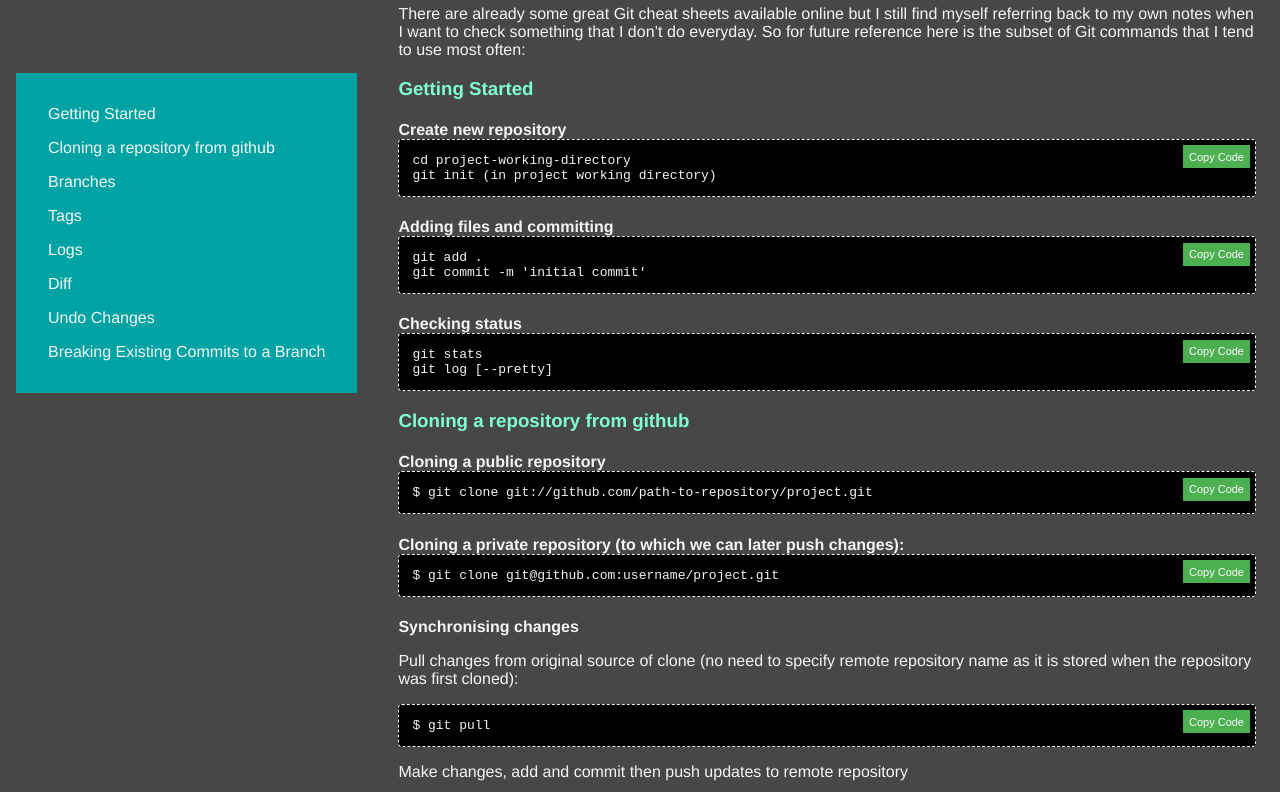
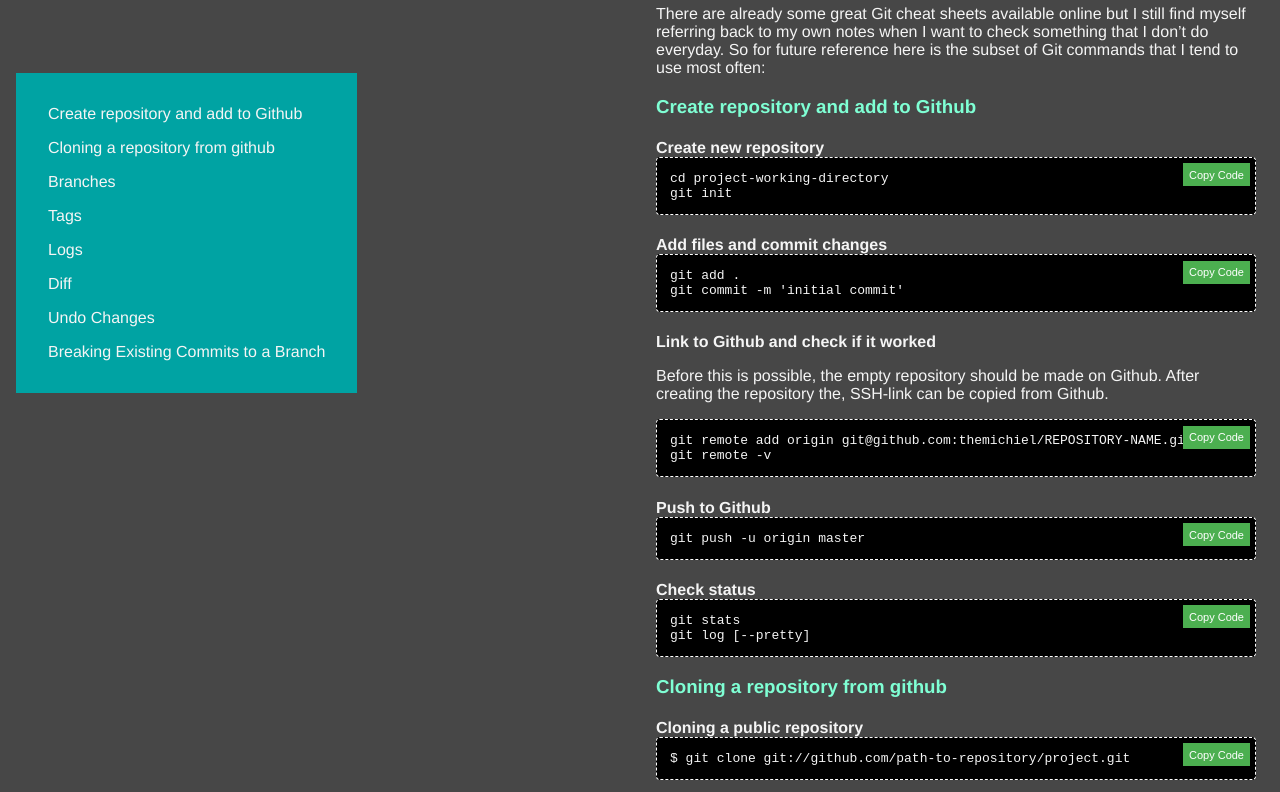
Before and after one commit to michiel-theelen/git-cheatsheet, a plain HTML site: page index.html in a window 1280 px wide. Shown: the part 103-895 px from the top of the page. Drawn offline with Linux system fonts and the light colour scheme.

Commit message:
included remote add + push commands

```diff
--- a/index.html
+++ b/index.html
@@ -12,16 +12,24 @@
       <div class="article-content">
         <p>There are already some great Git cheat sheets available online but I still find myself referring back to my own notes when I want to check something that I don’t do everyday. So for future reference here is the subset of Git commands that I tend to use most often:</p>
 
-        <h3 id="getting-started">Getting Started</h3>
+        <h3 id="getting-started">Create repository and add to Github</h3>
         <h4 id="create-new-repository">Create new repository</h4>
         <pre class="terminal"><code>cd project-working-directory
-        git init (in project working directory)</code></pre>
+        git init</code></pre>
 
-        <h4 id="adding-files-and-committing">Adding files and committing</h4>
+        <h4 id="adding-files-and-committing">Add files and commit changes</h4>
         <pre class="terminal"><code>git add .
         git commit -m 'initial commit'</code></pre>
 
-        <h4 id="checking-status">Checking status</h4>
+        <h4 id="linking github">Link to Github and check if it worked</h4>
+        <p>Before this is possible, the empty repository should be made on Github. After creating the repository the, SSH-link can be copied from Github.</p>
+        <pre class="terminal"><code>git remote add origin git@github.com:themichiel/REPOSITORY-NAME.git
+          git remote -v</code></pre>
+
+        <h4 id="pushing">Push to Github</h4>
+        <pre class="terminal"><code>git push -u origin master</code></pre>
+
+        <h4 id="checking-status">Check status</h4>
         <pre class="terminal"><code>git stats
         git log [--pretty]</code></pre>
 
--- a/style.css
+++ b/style.css
@@ -16,7 +16,8 @@ body {
 
 .article {
     width:67%;
-    min-width:400px;
+    min-width:460px;
+    max-width: 600px;
     margin:2em;
     position: relative;
 
```
